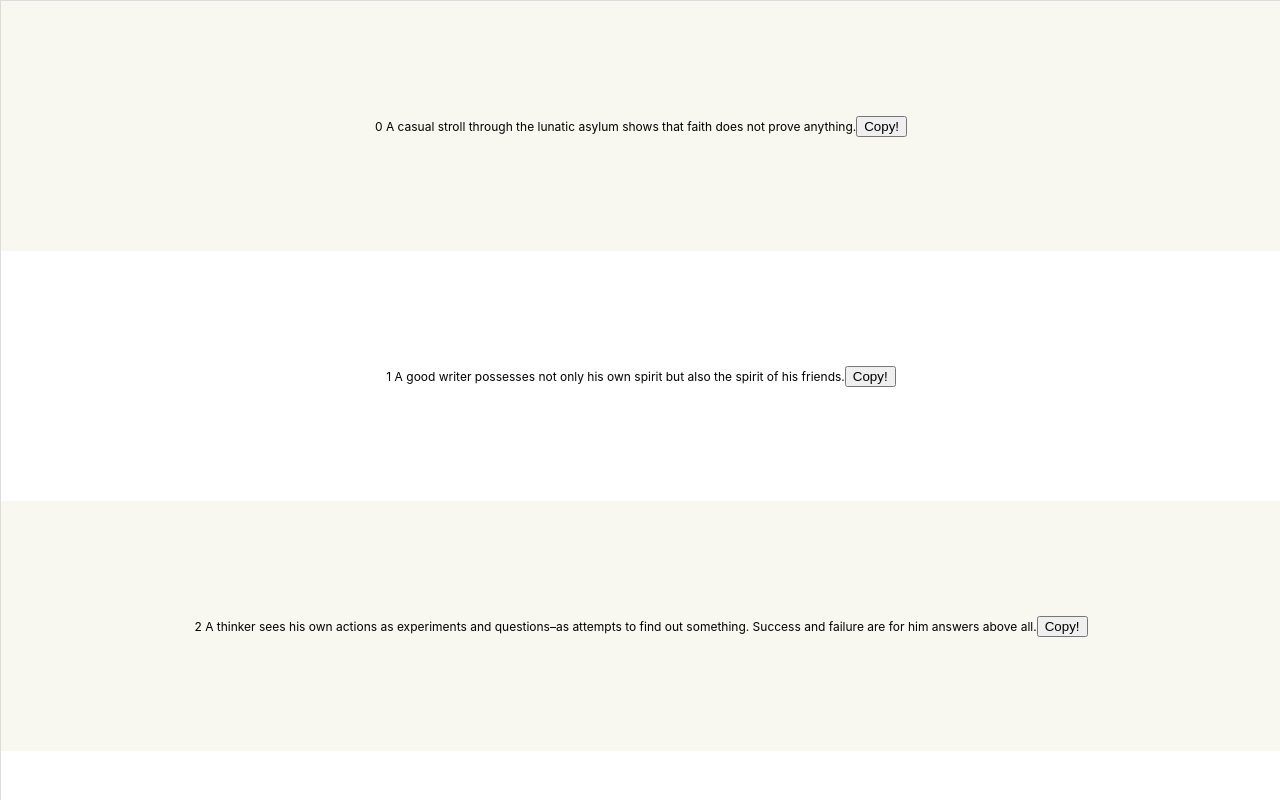
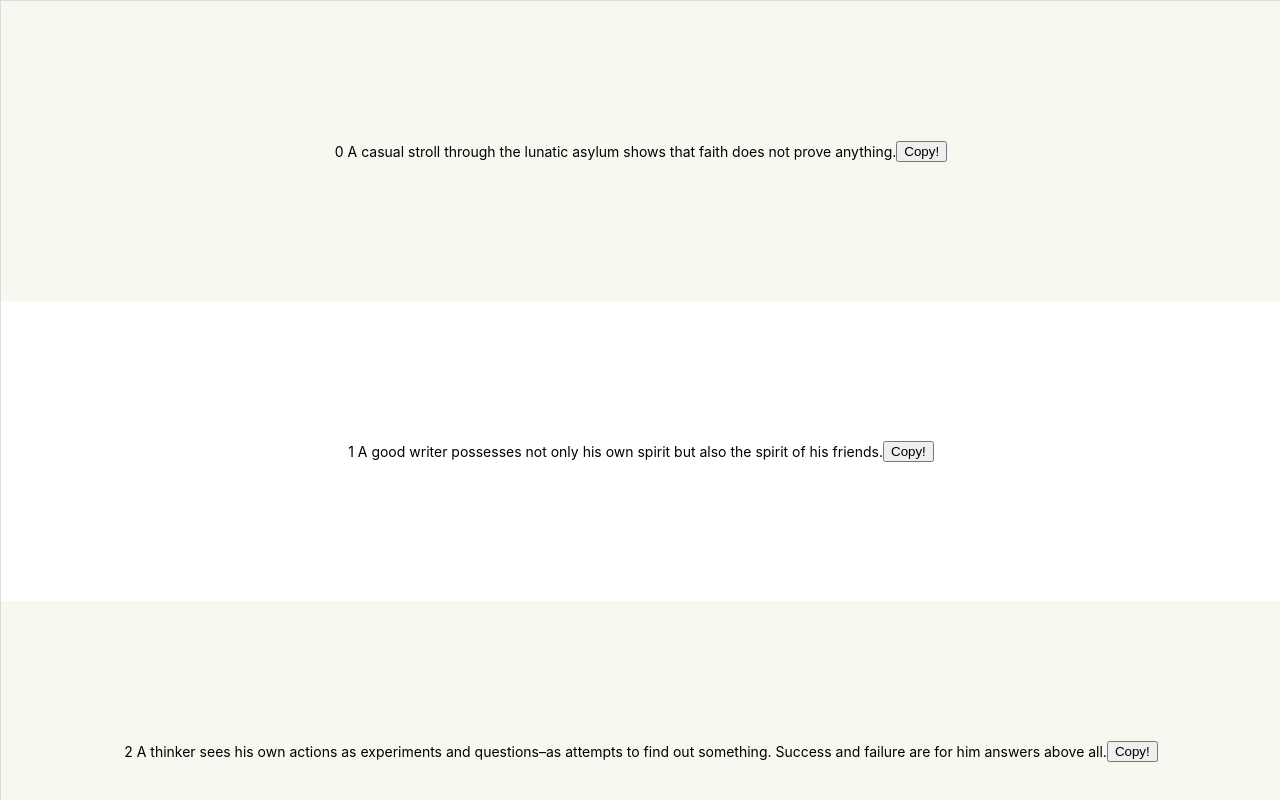
Before and after one commit to speed1992/quotes, a React (Create React App) app: page / in a window 1280 px wide. Built offline with nearby package versions, Linux system fonts and the light colour scheme.

Commit message:
Changed font size

```diff
--- a/src/App.js
+++ b/src/App.js
@@ -62,7 +62,7 @@ const Example = () => {
             className="List"
             height={height}
             itemCount={data.length}
-            itemSize={250}
+            itemSize={300}
             width={width}
             ref={listRef}
           >
--- a/src/index.css
+++ b/src/index.css
@@ -14,7 +14,7 @@ code {
 
 html {
   font-family: sans-serif;
-  font-size: 12px;
+  font-size: 14px;
 }
 
 body {
```
